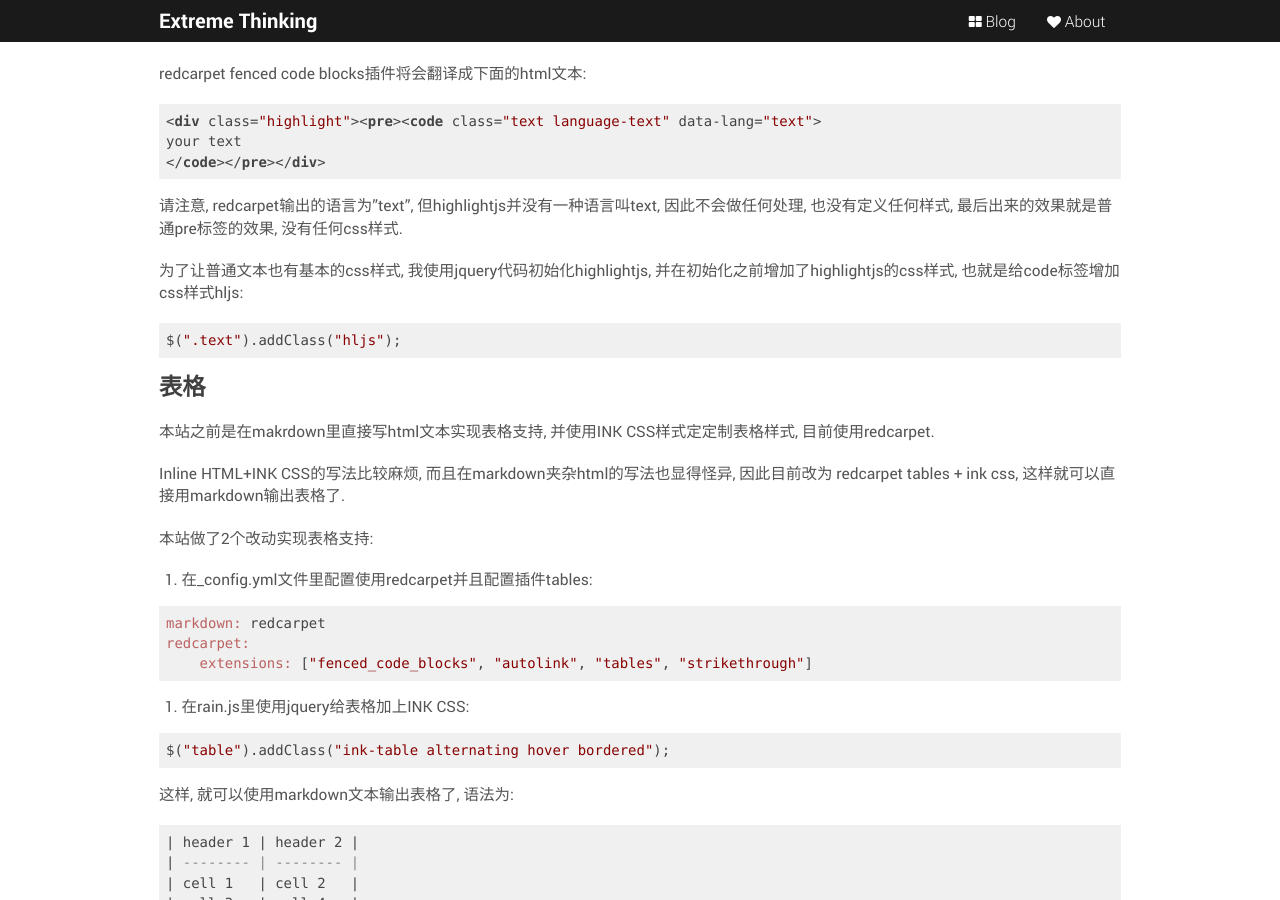
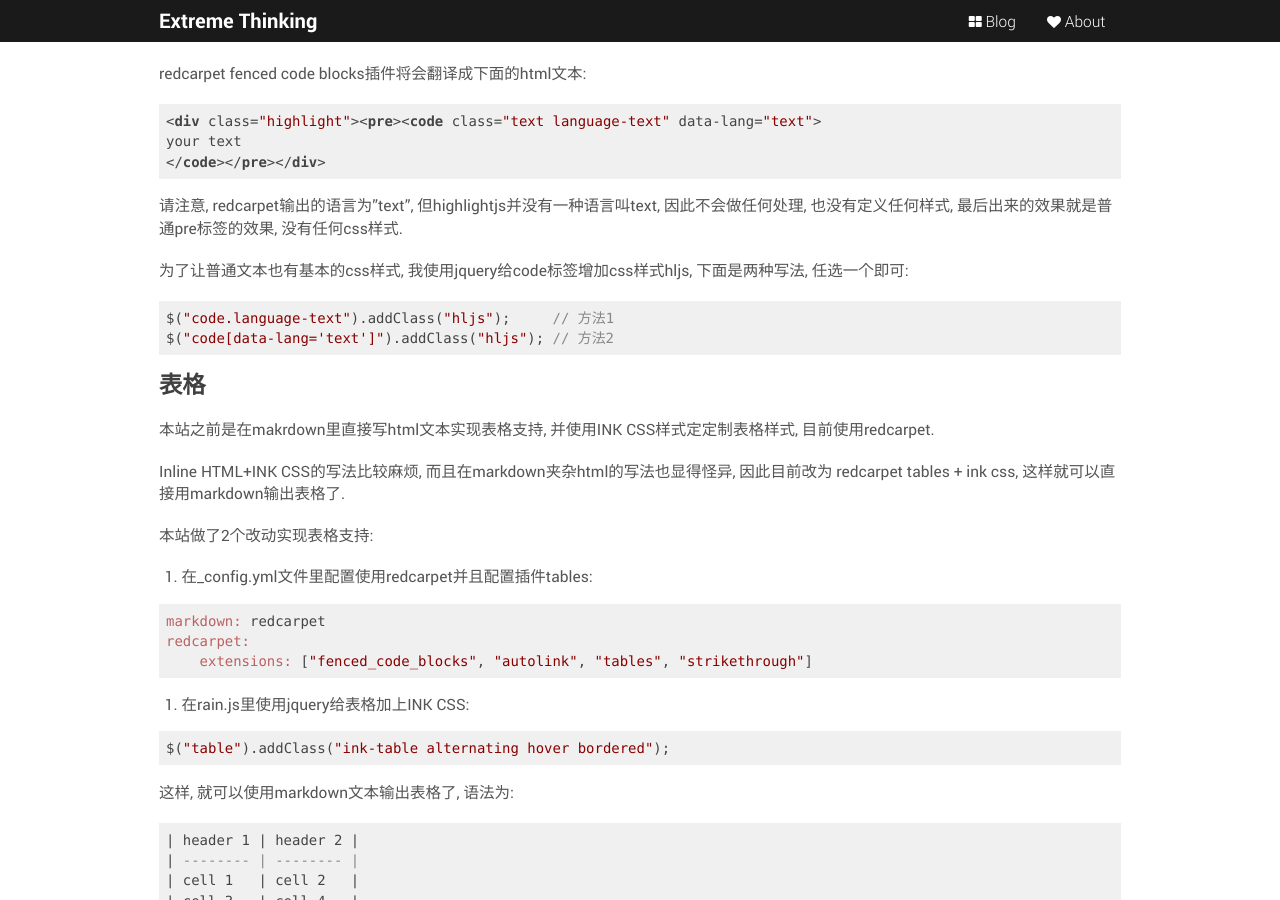
Before and after one commit to rainzhaojy/rainzhaojy.github.io, a Jekyll site: the page built from _posts/2013-03-10-github_template.md, in a window 1280 px wide and 900 px high, scrolled down 3116 px. Built offline with Jekyll 4.4.1, drawn with Linux system fonts in a browser that asks for light colours; nearby versions of some CDN libraries; library files that are not in the unit come from our copies; Markdown is read by kramdown in place of the engine named in the settings; comment, search, counter and statistics services are not loaded.

Commit message:
update blog

````diff
--- a/_posts/2013-03-10-github_template.md
+++ b/_posts/2013-03-10-github_template.md
@@ -154,10 +154,11 @@ your text
 
 请注意, redcarpet输出的语言为"text", 但highlightjs并没有一种语言叫text, 因此不会做任何处理, 也没有定义任何样式, 最后出来的效果就是普通pre标签的效果, 没有任何css样式.
 
-为了让普通文本也有基本的css样式, 我使用jquery代码初始化highlightjs, 并在初始化之前增加了highlightjs的css样式, 也就是给code标签增加css样式hljs:
+为了让普通文本也有基本的css样式, 我使用jquery给code标签增加css样式hljs, 下面是两种写法, 任选一个即可:
 
 ```js
-$(".text").addClass("hljs");
+$("code.language-text").addClass("hljs");     // 方法1
+$("code[data-lang='text']").addClass("hljs"); // 方法2
 ```
 
 ### 表格
````
